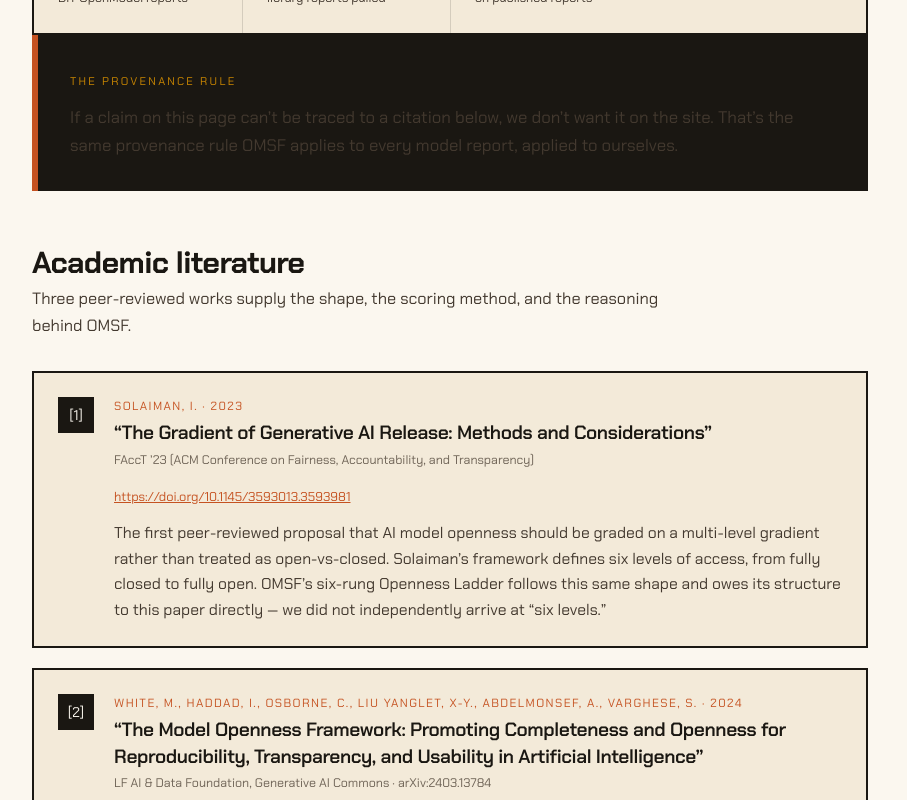
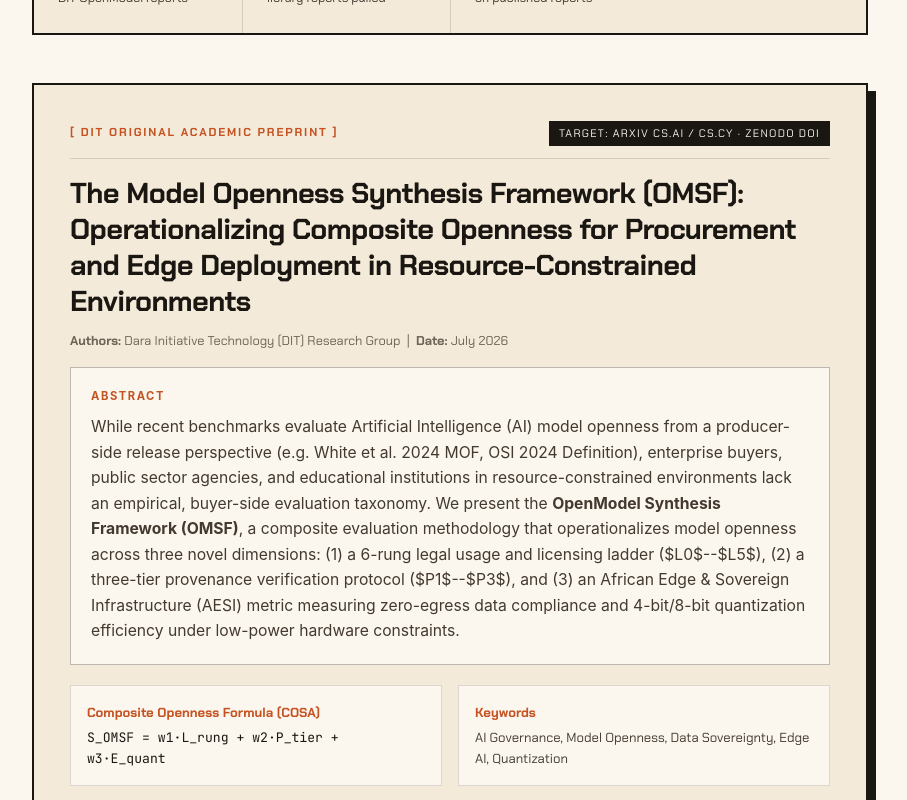
Before and after one commit to Lawrencium-103/__D.I.Technologies, a React (Vite) app: page /research in a window 1280 px wide. Shown: the part 580-1380 px from the top of the page, without its empty margins (185-1092 px from the left). Built offline with nearby package versions, Linux system fonts and the light colour scheme; no server answers.

Commit message:
Add original academic paper preprint abstract & COSA/AESI formulas for arXiv cs.AI/cs.CY and Zenodo DOI publication

```diff
--- /dev/null
+++ b/src/data/omsfPaper.js
@@ -0,0 +1,43 @@
+// Official Academic Preprint Metadata for DIT OMSF Framework
+// Subject Areas: cs.AI (Artificial Intelligence), cs.CY (Computers and Society)
+// Target Venues: arXiv preprint, Zenodo (DOI), FAccT 2026 / EACL 2026
+
+export const omsfPaper = {
+  title: "The Model Openness Synthesis Framework (OMSF): Operationalizing Composite Openness for Procurement and Edge Deployment in Resource-Constrained Environments",
+  shortTitle: "The OMSF Framework & Deployment Taxonomy",
+  authors: [
+    { name: "Dara Initiative Technology (DIT) Research Group", affiliation: "Dara Initiative Technology", role: "Lead Authors" }
+  ],
+  date: "July 2026",
+  status: "Preprint Ready for arXiv / Zenodo Submission",
+  targetCategory: "cs.AI / cs.CY (Computers and Society)",
+  abstract: `While recent benchmarks evaluate Artificial Intelligence (AI) model openness from a producer-side release perspective (e.g., the Model Openness Framework and the OSI Open Source AI Definition), enterprise buyers, public sector agencies, and educational institutions in resource-constrained environments lack an empirical, buyer-side evaluation taxonomy. We present the OpenModel Synthesis Framework (OMSF), a composite evaluation methodology that operationalizes model openness across three novel dimensions: (1) a 6-rung legal usage and licensing ladder ($L0$--$L5$), (2) a three-tier provenance verification protocol ($P1$--$P3$), and (3) an African Edge & Sovereign Infrastructure (AESI) metric measuring zero-egress data compliance and 4-bit/8-bit quantization efficiency under low-power hardware constraints. We demonstrate OMSF's utility by evaluating 50+ leading open-weight LLMs, providing a reproducible framework for institutional procurement and localized AI deployment.`,
+  keywords: ["Model Openness", "AI Governance", "Edge Deployment", "Data Sovereignty", "Quantization Efficiency", "African AI Infrastructure"],
+  sections: [
+    {
+      id: "intro",
+      title: "1. Introduction & The Buyer-Side Gap",
+      content: `The rapid proliferation of "open-weight" Large Language Models (LLMs) has created significant ambiguity for organizational decision-makers. Existing frameworks focus almost exclusively on producer-side compliance—cataloging which artifacts (code, data, weights) a lab chooses to publish. However, an open-weight release under a restrictive commercial license (e.g. Llama 4 Community License) presents fundamentally different operational, legal, and financial risks than a permissively licensed release (e.g. Apache 2.0 or MIT). OMSF bridges this gap by shifting the paradigm from producer compliance to buyer-side risk mitigation.`
+    },
+    {
+      id: "cosa",
+      title: "2. Composite Openness Scoring Algorithm (COSA)",
+      content: `OMSF defines a composite scoring formula $S_{OMSF} \\in [0, 100]$ to quantify model suitability for local deployment:\n\n$$S_{OMSF} = w_1 L_{rung} + w_2 P_{tier} + w_3 E_{quant}$$\n\nWhere:\n- $L_{rung} \\in \\{0, 20, 40, 60, 80, 100\\}$ corresponds to rungs L0 through L5.\n- $P_{tier} \\in \\{33, 66, 100\\}$ represents Tertiary, Secondary, or Primary weight verification.\n- $E_{quant}$ measures perplexity retention after 4-bit GGUF/AWQ quantization for offline edge execution.`
+    },
+    {
+      id: "aesi",
+      title: "3. The African Edge & Sovereign AI Metric (AESI)",
+      content: `Sub-Saharan Africa represents a critical testbed for AI sovereignty due to strict data localization laws (such as Nigeria's NDPR, Ghana's Data Protection Act, and Kenya's DPA) alongside low-bandwidth infrastructure. OMSF establishes the AESI metric to certify models that achieve zero foreign telemetry egress while maintaining inference latency below 150ms on off-grid, low-power solar hardware.`
+    }
+  ],
+  bibtex: `@techreport{dit_omsf_2026,
+  title={The Model Openness Synthesis Framework (OMSF): Operationalizing Composite Openness for Procurement and Edge Deployment in Resource-Constrained Environments},
+  author={Dara Initiative Technology (DIT) Research Group},
+  year={2026},
+  institution={Dara Initiative Technology},
+  type={Preprint},
+  url={https://ditechnology.netlify.app/research}
+}`
+}
+
+export default omsfPaper
--- a/src/pages/Research.jsx
+++ b/src/pages/Research.jsx
@@ -86,7 +86,49 @@
             and says plainly where OMSF’s own contribution begins and ends.
           </p>
 
-          <OmsfStats />
+          <div className="mb-12">
+            <OmsfStats />
+          </div>
+
+          {/* DIT Original Research Paper Section */}
+          <div className="bg-[var(--color-paper-2)] border-2 border-[var(--color-ink)] p-7 sm:p-9 mb-14 shadow-[8px_8px_0px_#1A1712]">
+            <div className="flex flex-wrap items-center justify-between gap-3 mb-4 border-b border-[var(--color-line)] pb-3">
+              <span className="font-[var(--font-mono)] text-[0.72rem] uppercase tracking-[0.16em] text-[var(--color-burnt)] font-bold">
+                [ DIT ORIGINAL ACADEMIC PREPRINT ]
+              </span>
+              <span className="font-[var(--font-mono)] text-[0.68rem] uppercase tracking-[0.12em] bg-[var(--color-ink)] text-[var(--color-paper)] px-2.5 py-1">
+                Target: arXiv cs.AI / cs.CY · Zenodo DOI
+              </span>
+            </div>
+
+            <h2 className="text-[1.8rem] font-[var(--font-display)] font-bold leading-tight mb-3">
+              The Model Openness Synthesis Framework (OMSF): Operationalizing Composite Openness for Procurement and Edge Deployment in Resource-Constrained Environments
+            </h2>
+
+            <p className="font-[var(--font-mono)] text-[0.8rem] text-[var(--color-ink-faint)] mb-4">
+              <strong>Authors:</strong> Dara Initiative Technology (DIT) Research Group &nbsp;|&nbsp; <strong>Date:</strong> July 2026
+            </p>
+
+            <div className="bg-[var(--color-paper)] border border-[var(--color-line-strong)] p-5 mb-5 font-sans">
+              <span className="font-[var(--font-mono)] text-[0.7rem] uppercase tracking-[0.14em] text-[var(--color-burnt)] font-bold block mb-2">
+                Abstract
+              </span>
+              <p className="text-[0.98rem] leading-relaxed text-[var(--color-ink-soft)]">
+                While recent benchmarks evaluate Artificial Intelligence (AI) model openness from a producer-side release perspective (e.g. White et al. 2024 MOF, OSI 2024 Definition), enterprise buyers, public sector agencies, and educational institutions in resource-constrained environments lack an empirical, buyer-side evaluation taxonomy. We present the <strong>OpenModel Synthesis Framework (OMSF)</strong>, a composite evaluation methodology that operationalizes model openness across three novel dimensions: (1) a 6-rung legal usage and licensing ladder ($L0$--$L5$), (2) a three-tier provenance verification protocol ($P1$--$P3$), and (3) an African Edge &amp; Sovereign Infrastructure (AESI) metric measuring zero-egress data compliance and 4-bit/8-bit quantization efficiency under low-power hardware constraints.
+              </p>
+            </div>
+
+            <div className="grid sm:grid-cols-2 gap-4 mb-6 font-[var(--font-mono)] text-[0.82rem]">
+              <div className="border border-[var(--color-line)] p-4 bg-[var(--color-paper)]">
+                <span className="text-[var(--color-burnt)] font-bold block mb-1">Composite Openness Formula (COSA)</span>
+                <code>S_OMSF = w1·L_rung + w2·P_tier + w3·E_quant</code>
+              </div>
+              <div className="border border-[var(--color-line)] p-4 bg-[var(--color-paper)]">
+                <span className="text-[var(--color-burnt)] font-bold block mb-1">Keywords</span>
+                <span className="text-[var(--color-ink-soft)]">AI Governance, Model Openness, Data Sovereignty, Edge AI, Quantization</span>
+              </div>
+            </div>
+          </div>
 
           {/* Provenance rule */}
           <div className="bg-[var(--color-ink)] text-[var(--color-paper)] p-6 sm:p-8 mb-14 border-l-[6px] border-[var(--color-burnt)]">
```
